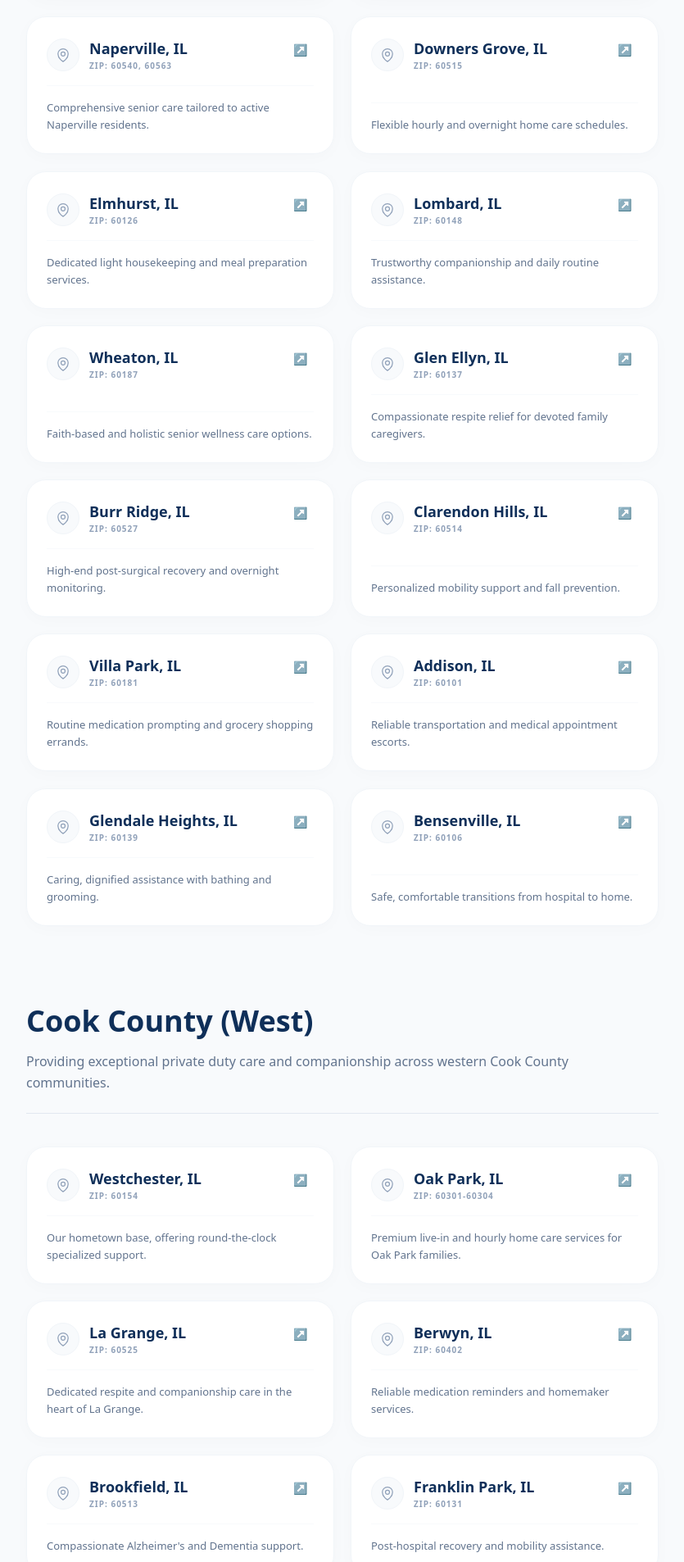
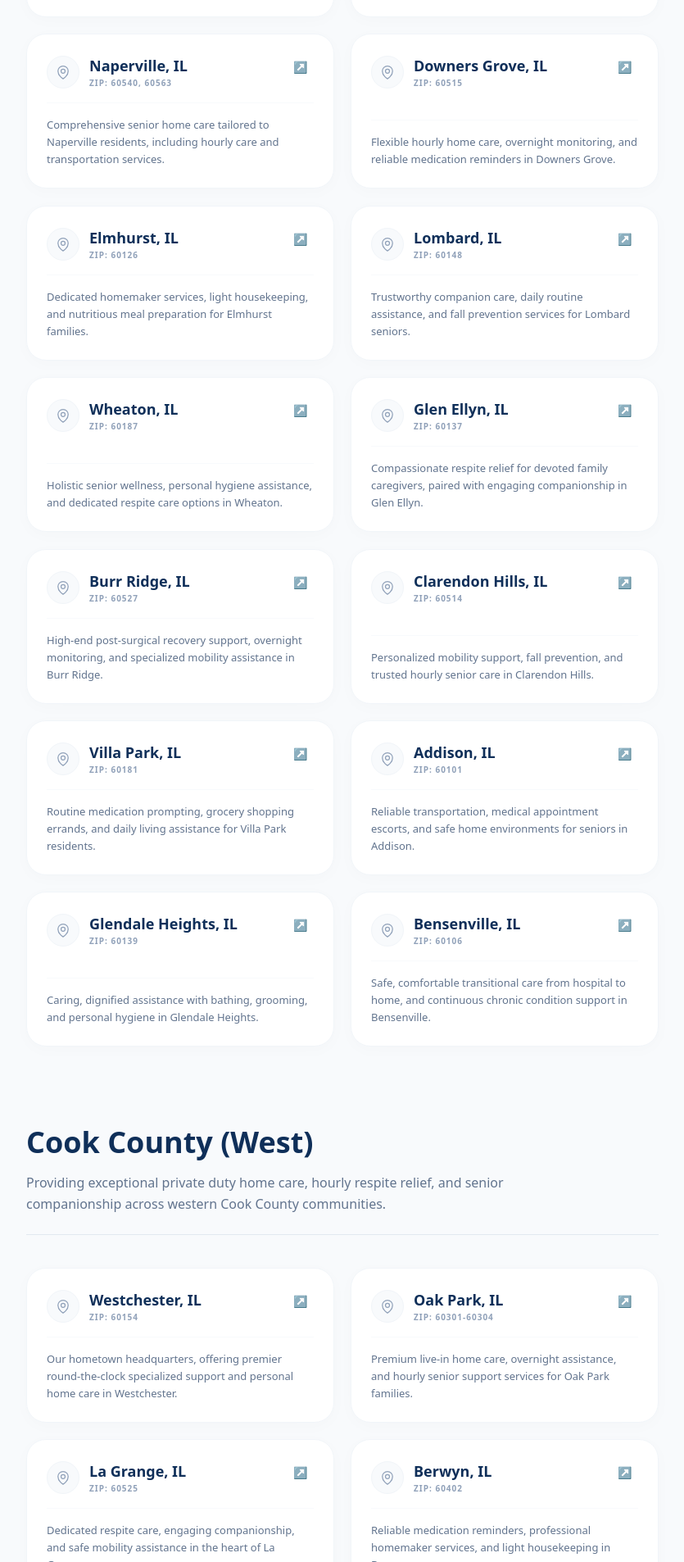
Before and after one commit to mtahaarif/Benevolence-Home-Services, a Next.js app: page /areas-we-serve in a window 1280 px wide. Shown: the part 794-2700 px from the top of the page at 82% size, without its empty margins (412-1247 px from the left). Built offline with nearby package versions, Linux system fonts and the light colour scheme; a web font is replaced by a local one.

Commit message:
Version 12: Fixing Services page

```diff
--- a/src/app/areas-we-serve/page.tsx
+++ b/src/app/areas-we-serve/page.tsx
@@ -5,51 +5,51 @@ import Link from "next/link";
 import { HeroSection, PageShell, SectionHeading } from "@/components/site-shell";
 import ScrollReveal from "@/components/scroll-reveal";
 
-// 1. Locally Optimized Data Engine for 23 Cities
-// Grouped into regions for the Scrollspy sidebar
+// 1. ULTIMATE SEO DATA ENGINE
+// Every description is meticulously crafted to pair a High-Value Keyword with a City/Region.
 const regionalData = [
   {
     id: "dupage-county",
     name: "DuPage County",
-    description: "Delivering top-tier, nurse-led home care to families throughout DuPage County's vibrant neighborhoods.",
+    description: "Delivering top-tier, nurse-led home care, Alzheimer's support, and 24-hour live-in assistance to seniors and families throughout DuPage County.",
     cities: [
-      { name: "Oak Brook", zipCodes: "60523", desc: "Luxury, concierge-level private duty care and 24-hour support." },
-      { name: "Hinsdale", zipCodes: "60521", desc: "Discreet, premium personal care and specialized memory support." },
-      { name: "Naperville", zipCodes: "60540, 60563", desc: "Comprehensive senior care tailored to active Naperville residents." },
-      { name: "Downers Grove", zipCodes: "60515", desc: "Flexible hourly and overnight home care schedules." },
-      { name: "Elmhurst", zipCodes: "60126", desc: "Dedicated light housekeeping and meal preparation services." },
-      { name: "Lombard", zipCodes: "60148", desc: "Trustworthy companionship and daily routine assistance." },
-      { name: "Wheaton", zipCodes: "60187", desc: "Faith-based and holistic senior wellness care options." },
-      { name: "Glen Ellyn", zipCodes: "60137", desc: "Compassionate respite relief for devoted family caregivers." },
-      { name: "Burr Ridge", zipCodes: "60527", desc: "High-end post-surgical recovery and overnight monitoring." },
-      { name: "Clarendon Hills", zipCodes: "60514", desc: "Personalized mobility support and fall prevention." },
-      { name: "Villa Park", zipCodes: "60181", desc: "Routine medication prompting and grocery shopping errands." },
-      { name: "Addison", zipCodes: "60101", desc: "Reliable transportation and medical appointment escorts." },
-      { name: "Glendale Heights", zipCodes: "60139", desc: "Caring, dignified assistance with bathing and grooming." },
-      { name: "Bensenville", zipCodes: "60106", desc: "Safe, comfortable transitions from hospital to home." },
+      { name: "Oak Brook", zipCodes: "60523", desc: "Luxury private duty home care, 24-hour live-in support, and dedicated companion care in Oak Brook." },
+      { name: "Hinsdale", zipCodes: "60521", desc: "Discreet, premium personal care assistance, post-hospital recovery, and specialized memory support for Hinsdale seniors." },
+      { name: "Naperville", zipCodes: "60540, 60563", desc: "Comprehensive senior home care tailored to Naperville residents, including hourly care and transportation services." },
+      { name: "Downers Grove", zipCodes: "60515", desc: "Flexible hourly home care, overnight monitoring, and reliable medication reminders in Downers Grove." },
+      { name: "Elmhurst", zipCodes: "60126", desc: "Dedicated homemaker services, light housekeeping, and nutritious meal preparation for Elmhurst families." },
+      { name: "Lombard", zipCodes: "60148", desc: "Trustworthy companion care, daily routine assistance, and fall prevention services for Lombard seniors." },
+      { name: "Wheaton", zipCodes: "60187", desc: "Holistic senior wellness, personal hygiene assistance, and dedicated respite care options in Wheaton." },
+      { name: "Glen Ellyn", zipCodes: "60137", desc: "Compassionate respite relief for devoted family caregivers, paired with engaging companionship in Glen Ellyn." },
+      { name: "Burr Ridge", zipCodes: "60527", desc: "High-end post-surgical recovery support, overnight monitoring, and specialized mobility assistance in Burr Ridge." },
+      { name: "Clarendon Hills", zipCodes: "60514", desc: "Personalized mobility support, fall prevention, and trusted hourly senior care in Clarendon Hills." },
+      { name: "Villa Park", zipCodes: "60181", desc: "Routine medication prompting, grocery shopping errands, and daily living assistance for Villa Park residents." },
+      { name: "Addison", zipCodes: "60101", desc: "Reliable transportation, medical appointment escorts, and safe home environments for seniors in Addison." },
+      { name: "Glendale Heights", zipCodes: "60139", desc: "Caring, dignified assistance with bathing, grooming, and personal hygiene in Glendale Heights." },
+      { name: "Bensenville", zipCodes: "60106", desc: "Safe, comfortable transitional care from hospital to home, and continuous chronic condition support in Bensenville." },
     ]
   },
   {
     id: "cook-county",
     name: "Cook County (West)",
-    description: "Providing exceptional private duty care and companionship across western Cook County communities.",
+    description: "Providing exceptional private duty home care, hourly respite relief, and senior companionship across western Cook County communities.",
     cities: [
-      { name: "Westchester", zipCodes: "60154", desc: "Our hometown base, offering round-the-clock specialized support." },
-      { name: "Oak Park", zipCodes: "60301-60304", desc: "Premium live-in and hourly home care services for Oak Park families." },
-      { name: "La Grange", zipCodes: "60525", desc: "Dedicated respite and companionship care in the heart of La Grange." },
-      { name: "Berwyn", zipCodes: "60402", desc: "Reliable medication reminders and homemaker services." },
-      { name: "Brookfield", zipCodes: "60513", desc: "Compassionate Alzheimer's and Dementia support." },
-      { name: "Franklin Park", zipCodes: "60131", desc: "Post-hospital recovery and mobility assistance." },
-      { name: "Elmwood Park", zipCodes: "60707", desc: "Dependable transportation and senior wellness plans." },
-      { name: "Cicero", zipCodes: "60804", desc: "Bilingual, culturally competent personal care and support." },
+      { name: "Westchester", zipCodes: "60154", desc: "Our hometown headquarters, offering premier round-the-clock specialized support and personal home care in Westchester." },
+      { name: "Oak Park", zipCodes: "60301-60304", desc: "Premium live-in home care, overnight assistance, and hourly senior support services for Oak Park families." },
+      { name: "La Grange", zipCodes: "60525", desc: "Dedicated respite care, engaging companionship, and safe mobility assistance in the heart of La Grange." },
+      { name: "Berwyn", zipCodes: "60402", desc: "Reliable medication reminders, professional homemaker services, and light housekeeping in Berwyn." },
+      { name: "Brookfield", zipCodes: "60513", desc: "Compassionate Alzheimer's care, Dementia support, and cognitive wellness programs for Brookfield seniors." },
+      { name: "Franklin Park", zipCodes: "60131", desc: "Expert post-hospital recovery, mobility assistance, and personalized transition care in Franklin Park." },
+      { name: "Elmwood Park", zipCodes: "60707", desc: "Dependable transportation, social escorts, and comprehensive senior wellness plans in Elmwood Park." },
+      { name: "Cicero", zipCodes: "60804", desc: "Culturally competent personal care, supportive companionship, and dignified daily routine assistance in Cicero." },
     ]
   },
   {
     id: "chicagoland",
     name: "Greater Chicago",
-    description: "Extending our compassionate, non-medical care footprint into the greater Chicago metropolitan area.",
+    description: "Extending our compassionate, non-medical senior care and specialized private duty footprint into the greater Chicago metropolitan area.",
     cities: [
-      { name: "Chicago", zipCodes: "Select Neighborhoods", desc: "Comprehensive home care coverage across Chicago, focusing on safe, independent urban living." }
+      { name: "Chicago", zipCodes: "Select Neighborhoods", desc: "Comprehensive home care coverage across Chicago, focusing on safe, independent urban living, personal care, and specialized support." }
     ]
   }
 ];
@@ -102,9 +102,9 @@ export default function AreasWeServePage() {
   return (
     <>
       <HeroSection
-        eyebrow="Local Service Coverage"
+        eyebrow="Areas We Serve"
         title="Home Care Near You in Illinois."
-        description="Headquartered in Westchester, Benevolence Home Services provides premium, non-medical in-home care to 23 communities across DuPage County, Cook County, and Chicagoland."
+        description="Headquartered in Westchester, IL, Benevolence Home Services provides premium, non-medical in-home care, senior companionship, and specialized dementia support to 23 communities across DuPage County, Cook County, and Chicagoland."
         primaryAction={{ label: "Request Care", href: "/contact-us" }}
         secondaryAction={{ label: "View Services", href: "/services" }}
         imageSrc="/nh-2172642748U38tie9.webp"
--- a/src/app/services/page.tsx
+++ b/src/app/services/page.tsx
@@ -106,7 +106,7 @@ export default function ServicesPage() {
   return (
     <>
       <HeroSection
-        eyebrow="The Care Directory"
+        eyebrow="Services"
         title="Elevating the Standard of Home Care in Westchester."
         description="From specialized Alzheimer's care to everyday homemaker assistance, we provide non-medical home care designed to keep your loved ones safe, dignified, and comfortably independent."
         primaryAction={{ label: "Contact Us", href: "/contact-us" }}
```
